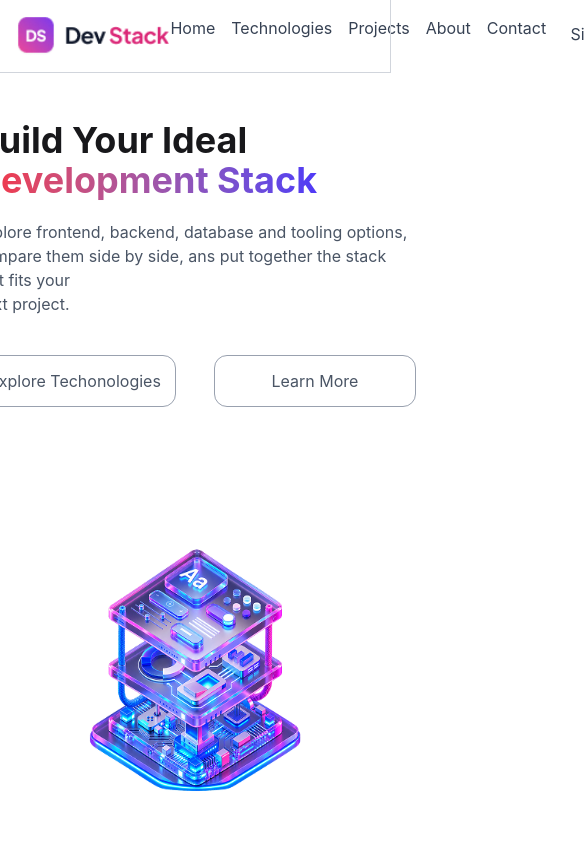
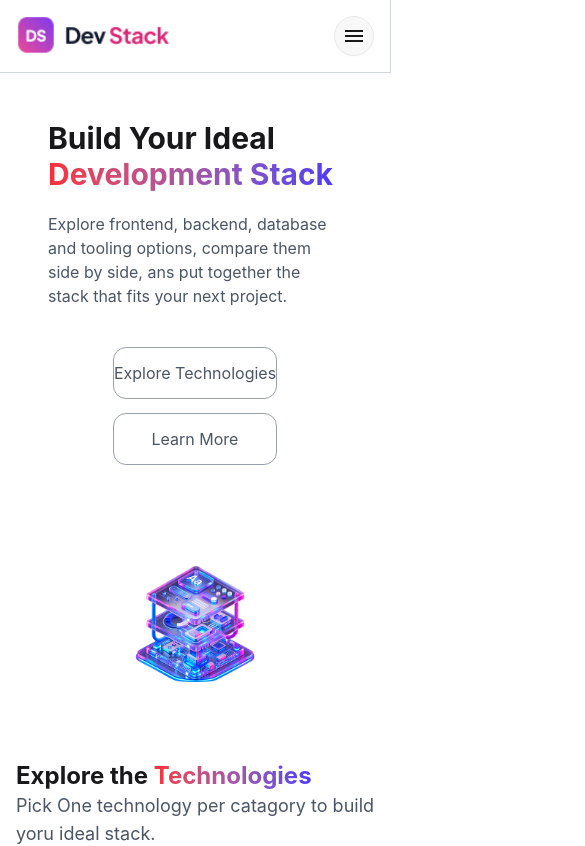
Before and after one commit to sunjidanowshin/devStack-project, a React (Vite) app: page / in a window 390 px wide. Shown: the top 846 px of the page, 585 px wide, since content can reach past the window. Built offline with nearby package versions, Linux system fonts and the light colour scheme.

Commit message:
made responsive and other corrections

```diff
--- a/src/component/Banner.tsx
+++ b/src/component/Banner.tsx
@@ -4,20 +4,20 @@ const Banner = () => {
     return (
         <div className="flex flex-col md:flex-row items-center justify-center gap-10 p-4 m-2">
         <div className="flex flex-col gap-5 items-center justify-center p-4 m-2">
-            <div><h1 className ="text-4xl font-bold">Build Your Ideal <br/>
-            <span className = "text-4xl font-bold bg-gradient-to-r from-red-500 to-indigo-600 bg-clip-text text-transparent " > Development Stack </span></h1>
-            <h3 className ="text-gray-600 my-5 ">Explore frontend, backend, database and tooling options, <br/>
-            compare them side by side, ans put together the stack that fits your <br/>next project.</h3></div>
+            <div><h1 className ="text-3xl md:text-4xl font-bold">Build Your Ideal <br/>
+            <span className = "text-3xl md:text-4xl font-bold bg-gradient-to-r from-red-500 to-indigo-600 bg-clip-text text-transparent " > Development Stack </span></h1>
+            <h3 className ="text-gray-600 my-5 ">Explore frontend, backend, database and tooling options, <br className="hidden md:block"/>
+            compare them side by side, ans put together the stack that fits your <br className="hidden md:block"/>next project.</h3></div>
 
 
-   <div><ul className="flex space-x-10">
-    <button className=" outline outline-1 outline-gray-400 bg-white-200  text-gray-600 rounded-xl hover:bg-gradient-to-r from-red-500 to-purple-500 hover:text-amber-50 h-[50px] w-[200px]"><a>Explore Techonologies</a></button>
+   <div><ul className="flex flex-col sm:flex-row gap-4 w-full sm:w-auto items-center">
+    <button className=" outline outline-1 outline-gray-400 bg-white-200  text-gray-600 rounded-xl hover:bg-gradient-to-r from-red-500 to-purple-500 hover:text-amber-50 h-[50px] w-full sm:w-[200px]"><a>Explore Technologies</a></button>
 
-    <button className="outline outline-1 outline-gray-400 bg-white-200  text-gray-600  rounded-xl hover:bg-gradient-to-r from-red-500 to-purple-500  hover:text-amber-50 h-[50px] w-[200px] "><a>Learn More</a></button>
+    <button className="outline outline-1 outline-gray-400 bg-white-200  text-gray-600  rounded-xl hover:bg-gradient-to-r from-red-500 to-purple-500  hover:text-amber-50 h-[50px] w-full sm:w-[200px] "><a>Learn More</a></button>
   </ul>
   </div>
 </div>
-<div><img src={BannerStack} alt="Banner Stack" className="h-100 w-100" /> </div>
+<div><img src={BannerStack} alt="Banner Stack" className="w-48 h-48 sm:w-64 sm:h-64 md:w-[400px] md:h-[400px]" /> </div>
         </div>
     );
 };
--- a/src/component/LastPart.tsx
+++ b/src/component/LastPart.tsx
@@ -2,9 +2,9 @@
 import Logo from "../assets/logo-text.png"
 const LastPart = () => {
     return (
-        <div className ="flex flex-col justify-between">
-            <div className= "flex flex-row justify-between p-5 m-5">
-                <div className ="flex flex-col gap-2">   <img src={Logo} alt="Logo" className="h-10 w-45" />
+        <div className="flex flex-col">
+           <div className="flex flex-col md:flex-row justify-between gap-8 p-5 m-5 md:m-10">
+                <div className ="flex flex-col gap-2">   <img src={Logo} alt="Logo" className="h-10 w-auto" />
                   <p>Curated toools, technologies, and resources for developers building <br/> modern software</p>
 
                     <ul className="flex flex-row space-x-4">
@@ -14,10 +14,11 @@ const LastPart = () => {
 
   </ul>
                 </div>
+                <div className="grid grid-cols-2 sm:grid-cols-3 md:flex md:flex-row gap-8">
                   <ul className="flex flex-col space-x-4">
     <li><a href="#" className="text-black hover:text-pink-600">PRODUCT</a></li>
     <li><a href="#" className="text-gray-700 hover:text-pink-600">Home</a></li>
-    <li><a href="#" className="text-gray-700 hover:text-pink-600">Projects</a></li>
+
     <li><a href="#" className="text-gray-700 hover:text-pink-600">Technologies</a></li>
     <li><a href="#" className="text-gray-700 hover:text-pink-600">Projects</a></li>
   </ul>
@@ -25,22 +26,22 @@ const LastPart = () => {
     <li><a href="#" className="text-black  hover:text-pink-600">COMPANY</a></li>
     <li><a href="#" className="text-gray-700 hover:text-pink-600">About</a></li>
     <li><a href="#" className="text-gray-700 hover:text-pink-600">contact</a></li>
-    <li><a href="#" className="text-gray-700 hover:text-pink-600"></a>Careers</li>
+    <li><a href="#" className="text-gray-700 hover:text-pink-600">Careers</a></li>
 
   </ul>
     <ul className="flex flex-col space-x-4">
-    <li><a href="#" className="text-black  hover:text-pink-600"></a> LEGAL</li>
+    <li><a href="#" className="text-black  hover:text-pink-600">LEGAL</a> </li>
     <li><a href="#" className="text-gray-700 hover:text-pink-600">Privacy Policy</a></li>
     <li><a href="#" className="text-gray-700 hover:text-pink-600">Terms of Service</a></li>
 
   </ul>
-
+     </div>
            </div>
 
 
 
 
-            <div className ="flex flew-row justify-between border-t border-gray-300 p-10 m-10 text-gray-600 "> <p> 2026 Dev Stack. All rights reserved.</p> <p><span>Privacy </span>Terms</p></div>
+           <div className="flex flex-col md:flex-row justify-between items-center gap-2 border-t border-gray-300 p-6 md:p-10 text-gray-600 text-center"> <p> 2026 Dev Stack. All rights reserved.</p> <p><span>Privacy </span>Terms</p></div>
         </div>
     );
 };
--- a/src/component/Nav.tsx
+++ b/src/component/Nav.tsx
@@ -1,24 +1,65 @@
 import Logo from "../assets/logo-text.png";
+import { useState } from "react";
 
 const Nav = () => {
+  const [isOpen, setIsOpen] = useState(false);
     return (
-        <div className="container mx-auto bg-white-500">
-           <nav className="flex justify-between p-4 container mx-auto outline outline-1 outline-gray-300 sticky top-0 z-50 ">
+        <>
+           <nav className= "flex justify-between items-center p-4 container mx-auto outline outline-1 outline-gray-300 sticky top-0 z-50 bg-white">
   <img src={Logo} alt="Logo" className="h-10" />
-  <ul className="flex space-x-4">
+  <ul className="hidden md:flex space-x-4">
     <li><a href="#" className="text-gray-700 hover:text-pink-600">Home</a></li>
     <li><a href="#" className="text-gray-700 hover:text-pink-600">Technologies</a></li>
     <li><a href="#" className="text-gray-700 hover:text-pink-600">Projects</a></li>
     <li><a href="#" className="text-gray-700 hover:text-pink-600">About</a></li>
     <li><a href="#" className="text-gray-700 hover:text-pink-600">Contact</a></li>
   </ul>
-  <ul className="flex space-x-4">
+  <ul className="hidden md:flex space-x-4">
     <button className="bg-white-500  text-gray-700 rounded-full hover:bg-pink-600 hover:text-amber-50 h-[35px] w-[100px] "><a>Sign In</a></button>
 
     <button className="bg-white-500 text-gray-700 rounded-full hover:bg-pink-600 hover:text-amber-50 h-[35px] w-[100px]  "><a>Sign Up</a></button>
   </ul>
+  <label className="btn btn-circle swap swap-rotate md:hidden">
+    <input
+      type="checkbox"
+      checked={isOpen}
+      onChange={() => setIsOpen(!isOpen)}
+    />
+    <svg
+      className="swap-off fill-current"
+      xmlns="http://www.w3.org/2000/svg"
+      width="24"
+      height="24"
+      viewBox="0 0 512 512">
+      <path d="M64,384H448V341.33H64Zm0-106.67H448V234.67H64ZM64,128v42.67H448V128Z" />
+    </svg>
+    <svg
+      className="swap-on fill-current"
+      xmlns="http://www.w3.org/2000/svg"
+      width="24"
+      height="24"
+      viewBox="0 0 512 512">
+      <polygon
+        points="400 145.49 366.51 112 256 222.51 145.49 112 112 145.49 222.51 256 112 366.51 145.49 400 256 289.49 366.51 400 400 366.51 289.49 256 400 145.49" />
+    </svg>
+  </label>
 </nav>
-        </div>
+{isOpen && (
+    <ul className="menu md:hidden bg-base-100 w-full p-4 shadow-md gap-2">
+        <li><a href="#">Home</a></li>
+        <li><a href="#">Technologies</a></li>
+        <li><a href="#">Projects</a></li>
+        <li><a href="#">About</a></li>
+        <li><a href="#">Contact</a></li>
+        <li className="mt-2">
+            <button className="btn btn-outline btn-sm w-full">Sign In</button>
+        </li>
+        <li>
+            <button className="btn btn-primary btn-sm w-full">Sign Up</button>
+        </li>
+    </ul>
+)}
+        </>
     );
 };
 
--- a/src/component/items/Available.tsx
+++ b/src/component/items/Available.tsx
@@ -14,7 +14,7 @@ const Available = ({ items, addedItems, setAddedItems }: IAvailableProps) => {
     return (
 
 
-             <div className= "grid grid-cols-3 gap-3 p-2 m-2 items-center">
+             <div className= "grid grid-cols-1 sm:grid-cols-2 lg:grid-cols-3 gap-3 p-2 m-2 items-center">
             {items.map((item : Iitem, ind:number) => {
                 return (<Cards key ={ind}
                  item={item}
--- a/src/component/items/Cards.tsx
+++ b/src/component/items/Cards.tsx
@@ -27,9 +27,9 @@ for (let i = 0; i < addedItems.length; i++) {
 
 
     return (
-       <div className="card flex flex-col p-5 gap-3 rounded-2xl border border-gray-200 shadow-sm bg-white w-[260px] transition-all duration-300 hover:outline hover:outline-1 hover:outline-pink-600 hover:-translate-y-1">
+       <div className="card flex flex-col p-5 gap-3 rounded-2xl border border-gray-200 shadow-sm bg-white w-full transition-all duration-300 hover:outline hover:outline-1 hover:outline-pink-600 hover:-translate-y-1">
         {showToast && (
-  <div className="fixed top-5 right-5 bg-green-500 text-white px-4 py-2 rounded-lg shadow-lg text-sm z-50">
+  <div className="fixed top-5 left-1/2 -translate-x-1/2 sm:left-auto sm:right-5 sm:translate-x-0 bg-green-500 text-white px-4 py-2 rounded-lg shadow-lg text-sm z-50 max-w-[90%] sm:max-w-xs text-center">
      {item.name} added to stack!
   </div>
 )}
--- a/src/component/items/YourStack.tsx
+++ b/src/component/items/YourStack.tsx
@@ -17,7 +17,7 @@ const YourStack = ({ addedItems, setAddedItems }: IYourStackProps) => {
   };
 
   return (
-     <div className="w-[280px] bg-white rounded-2xl border border-gray-200 shadow-sm p-5">
+     <div className="w-full lg:w-[280px] bg-white rounded-2xl border border-gray-200 shadow-sm p-5">
 <h2 className="text-xl font-bold text-gray-900">Your Stack</h2>
  <p className="text-sm text-gray-400 mb-4">
         {addedItems.length} Technology Selected
--- a/src/component/items/items.tsx
+++ b/src/component/items/items.tsx
@@ -14,16 +14,16 @@ const Items = ({itemsPromise}:ItemsProps) => {
 {/*const[buttonType, setButtonType] = useState("available")*/}
 const [addedItems, setAddedItems] = useState<Iitem[]>([])
     return(
-        <div className="flex flex-row gap-5 items-center justify-center p-4 m-2 container mx-auto">
-            <div>
+       <div className="flex flex-col lg:flex-row gap-5 items-center lg:items-start justify-center p-4 m-2 container mx-auto">
+            <div className="w-full">
 
-      <div><h1 className= "text-3xl font-bold">Explore the <span  className = "font-bold bg-gradient-to-r from-red-500 to-indigo-600 bg-clip-text text-transparent  ">Technologies</span> </h1>
+      <div><h1 className= "text-2xl md:text-3xl w-full font-bold">Explore the <span  className = "font-bold bg-gradient-to-r from-red-500 to-indigo-600 bg-clip-text text-transparent  ">Technologies</span> </h1>
       <h2 className="text-lg text-gray-600">Pick One technology per catagory to build yoru ideal stack.</h2>
       </div>
         <div><Available items ={items} addedItems={addedItems} setAddedItems = {setAddedItems}/> </div>
 </div>
 
-      <div><YourStack addedItems = {addedItems} setAddedItems = { setAddedItems}/> </div>
+      <div className="w-full lg:w-auto"><YourStack addedItems = {addedItems} setAddedItems = { setAddedItems}/> </div>
         </div>)
     ;
 };
```
